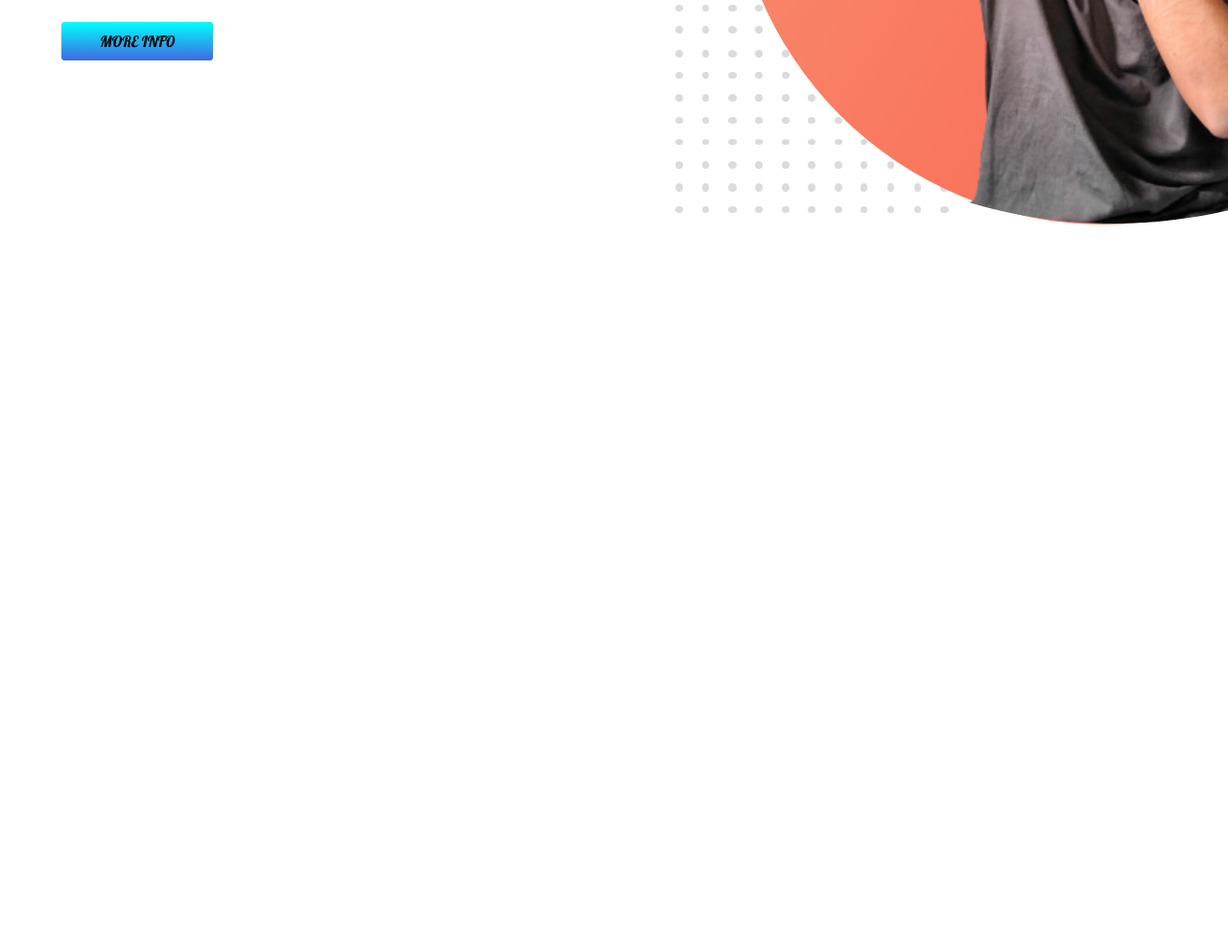
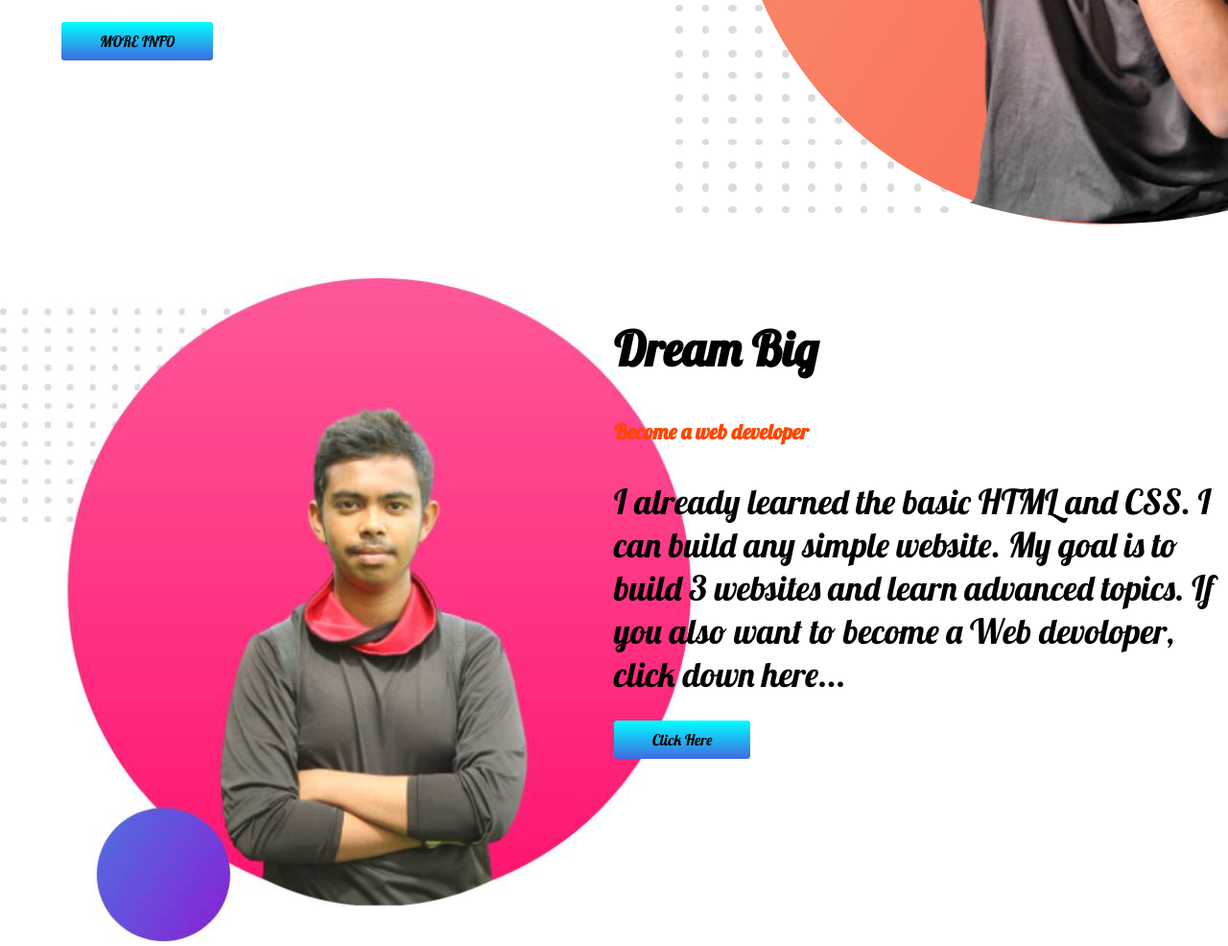
Before and after one commit to zahinrahman25/devoloper-portfolio, a plain HTML site: page index.html in a window 1280 px wide. Shown: the part 543-1529 px from the top of the page at 96% size. Before the commit the page ends 833 px from the top, so only its background shows below. Drawn offline with Linux system fonts and the light colour scheme.

Commit message:
second section

```diff
--- a/index.html
+++ b/index.html
@@ -29,6 +29,17 @@
         </div>
         <div class="second"> <img src="photo/my-bg.png" alt=""></div>
     </section>
+    <section class="big-dream">
+        <div class="second"><img src="photo/my-bg2.jpg" alt=""></div>
+        <div class="fast">
+            <h1>Dream Big</h1>
+            <h3>Become a web developer</h3>
+            <p>I already learned the basic HTML and CSS. I can build any simple website. My goal is to build 3 websites
+                and learn advanced topics. If you also want to become a Web devoloper, click down here... </p>
+            <a class="link-button" href="https://web.programming-hero.com/" target="_blank">Click Here</a>
+        </div>
+
+    </section>
 
 </body>
 
--- a/style.css
+++ b/style.css
@@ -18,3 +18,8 @@ color: black;
 font-weight: 400;}
 .bg-img{background-image: url(photo/top-banner.png);
 background-repeat: no-repeat;}
+.dream-big{
+    background-image: url(photo/dream-bg.png);
+    background-repeat: no-repeat;
+    background-position: right;
+}
```
